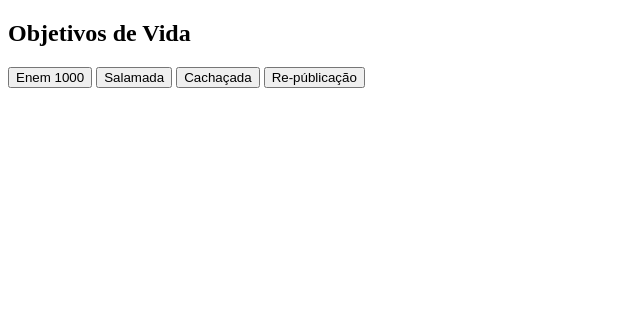
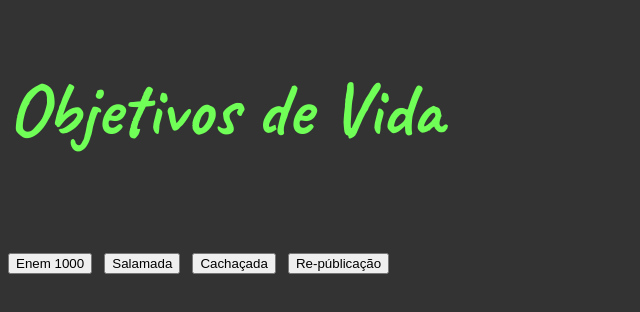
Before and after one commit to Felipaodoscompiuter/Objetivos, a plain HTML site: page CONTAGEM/index.html in a window 1280 px wide. Shown: the whole page, without its empty margins (0-640 px from the left). Drawn offline with Linux system fonts and the light colour scheme.

Commit message:
Add files via upload

```diff
--- a/CONTAGEM/index.html
+++ b/CONTAGEM/index.html
@@ -4,6 +4,7 @@
     <meta charset="UTF-8">
     <meta http-equiv="X-UA-Compatible" content="IE=edge">
     <meta name="viewport" content="width=device-width, initial-scale=1.0">
+    <link rel="stylesheet" href="style.css">
     <title>Termonuclear Bomb</title>
 
 </head>
@@ -11,7 +12,7 @@
     <section class="Conteudoprincipal">
         <h1 class="tituloprincipal">Objetivos de Vida</h1>
         <div class="botoes">
-            <button class="botao">
+            <button class="botao" >
                 Enem 1000
             </button>
             <button class="botao">
--- /dev/null
+++ b/CONTAGEM/style.css
@@ -0,0 +1,18 @@
+@import url('https://fonts.googleapis.com/css2?family=Caveat:wght@400..700&display=swap');
+
+:root {
+    --cor-de-fundo:#333333;
+    --texto1:#6FFF57;
+    --texto2:#FFFFFF;
+    --botao-ativo:#3A375E;
+    --botao-inativo:rgba(58,55,94,0.5);
+    --texo-fundo:rgba(58,55,94,0.3);
+}
+
+body{
+    background-color: var(--cor-de-fundo) ;
+    color:var(--texto1);
+    font-family:"Caveat";
+    font-size: 50px;
+
+}
```
